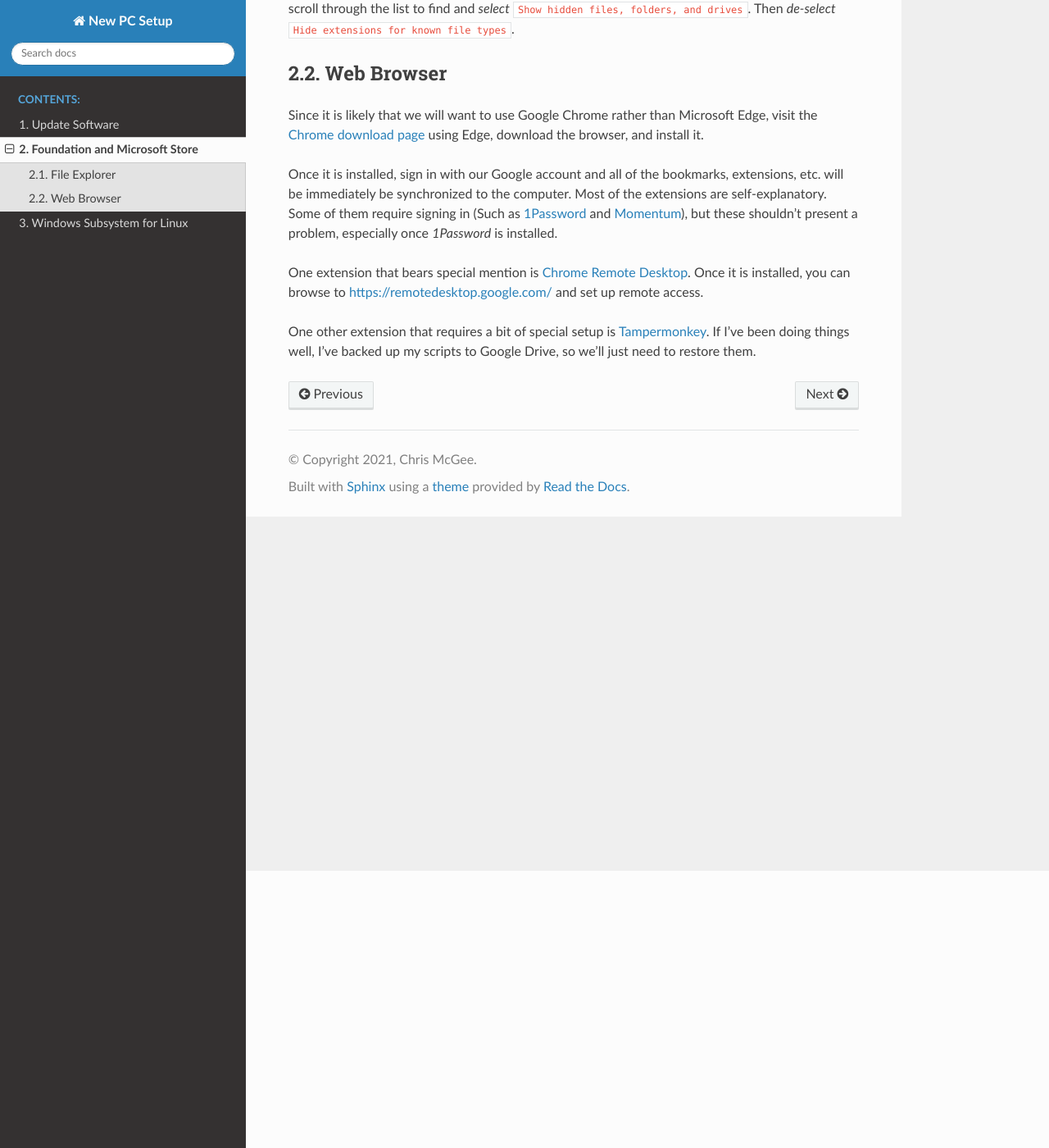
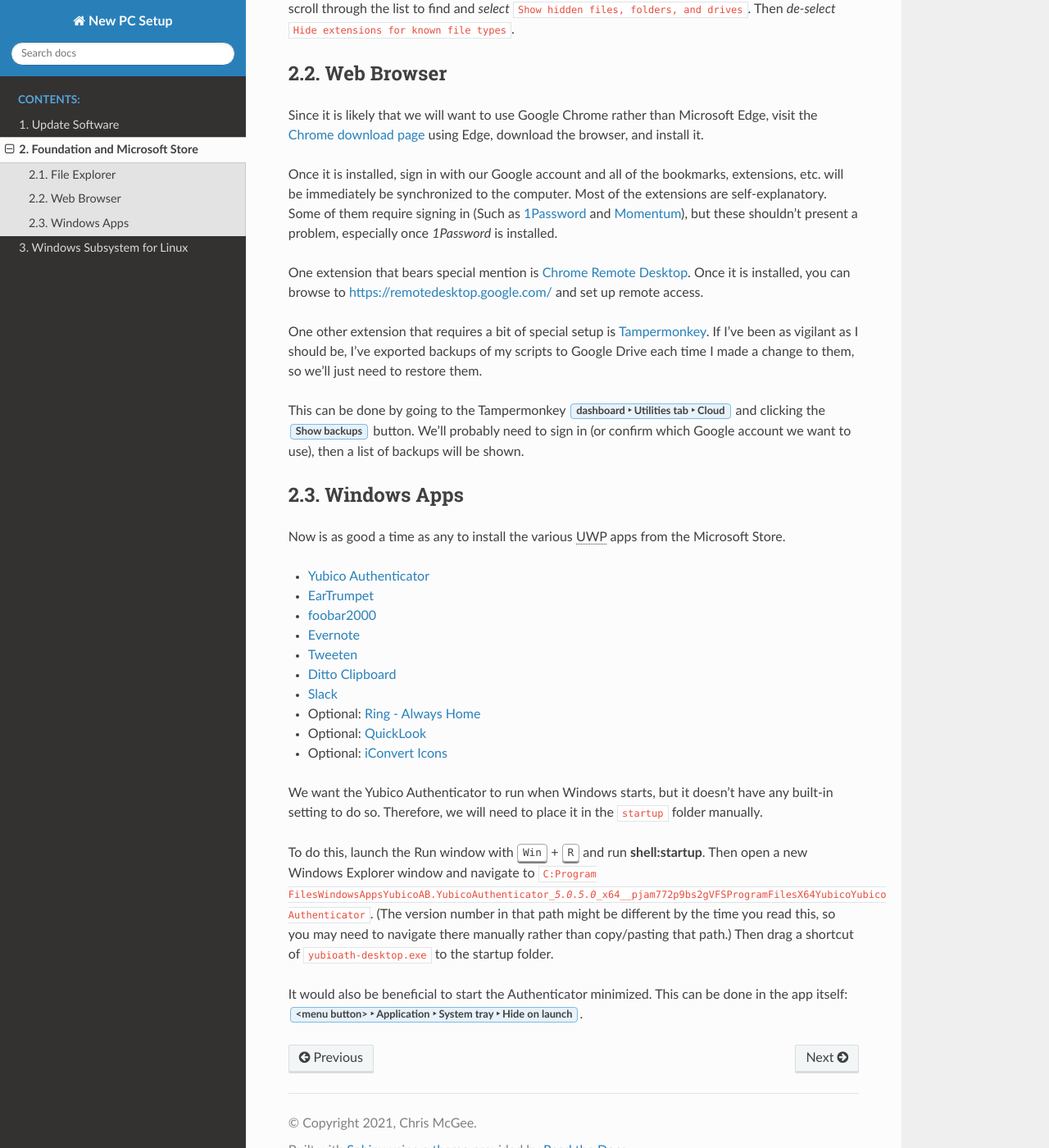
Before and after one commit to SturmB/ansible-dotfiles, a Sphinx documentation site: the page built from docs/foundation.rst, in a window 1280 px wide and 1400 px high, scrolled down 338 px. Shown: the whole window at 82% size. Built offline with Sphinx 7.4.7 and the Read the Docs theme 2.0.0, drawn with Linux system fonts in a browser that asks for light colours.

Commit message:
📝 Completes the Foundation part

```diff
--- a/docs/foundation.rst
+++ b/docs/foundation.rst
@@ -1,15 +1,18 @@
+##############################
 Foundation and Microsoft Store
-==============================
+##############################
 
 Once all of the basic operating system software has been updated, it's time to set some foundation configurations.
 
+*************
 File Explorer
--------------
+*************
 
 The first configuration change is to set File Explorer's View Mode the way we like it. There's only two settings to worry about and both can be found under :menuselection:`View --> Options --> View tab`. From there, scroll through the list to find and *select* ``Show hidden files, folders, and drives``. Then *de-select* ``Hide extensions for known file types``.
 
+***********
 Web Browser
------------
+***********
 
 Since it is likely that we will want to use Google Chrome rather than Microsoft Edge, visit the `Chrome download page <https://www.google.com/chrome/>`__ using Edge, download the browser, and install it.
 
@@ -17,23 +20,29 @@
 
 One extension that bears special mention is `Chrome Remote Desktop <https://chrome.google.com/webstore/detail/chrome-remote-desktop/inomeogfingihgjfjlpeplalcfajhgai?hl=en>`__. Once it is installed, you can browse to https://remotedesktop.google.com/ and set up remote access.
 
-One other extension that requires a bit of special setup is `Tampermonkey <https://chrome.google.com/webstore/detail/tampermonkey/dhdgffkkebhmkfjojejmpbldmpobfkfo?hl=en>`__. If I've been doing things well, I've backed up my scripts to Google Drive, so we'll just need to restore them.
+One other extension that requires a bit of special setup is `Tampermonkey <https://chrome.google.com/webstore/detail/tampermonkey/dhdgffkkebhmkfjojejmpbldmpobfkfo?hl=en>`__. If I've been as vigilant as I should be, I've exported backups of my scripts to Google Drive each time I made a change to them, so we'll just need to restore them.
 
-.. TODO: Instructions on how to restore the scripts.
+This can be done by going to the Tampermonkey :menuselection:`dashboard --> Utilities tab --> Cloud` and clicking the :guilabel:`Show backups` button. We'll probably need to sign in (or confirm which Google account we want to use), then a list of backups will be shown.
 
-..
-   Install Microsoft Store software
-      Yubico Authenticator
-         Add to startup via Run (Win+R) -> ``shell:startup``
-         ``C:\Program Files\WindowsApps\YubicoAB.YubicoAuthenticator_5.0.5.0_x64__pjam772p9bs2g\VFS\ProgramFilesX64\Yubico\Yubico Authenticator``
-      EarTrumpet
-      foobar2000
-      Evernote
-      Evernote Web Clipper
-      Tweeten
-      Ditto Clipboard
-      Slack
-      Optional
-         Ring - Always Home
-         QuickLook
-         iConvert Icons
+************
+Windows Apps
+************
+
+Now is as good a time as any to install the various :abbr:`UWP (Universal Windows Platform)` apps from the Microsoft Store.
+
+* `Yubico Authenticator <https://www.microsoft.com/en-us/p/yubico-authenticator/9nfng39387k0>`__
+* `EarTrumpet <https://www.microsoft.com/en-us/p/eartrumpet/9nblggh516xp>`__
+* `foobar2000 <https://www.microsoft.com/en-us/p/foobar2000/9pdj8x9spf2k>`__
+* `Evernote <https://www.microsoft.com/en-us/p/evernote/9wzdncrfj3mb>`__
+* `Tweeten <https://www.microsoft.com/en-us/p/tweeten/9nblggh52xbx>`__
+* `Ditto Clipboard <https://www.microsoft.com/en-us/p/ditto-clipboard/9nblggh3zbjq>`__
+* `Slack <https://www.microsoft.com/en-us/p/slack/9wzdncrdk3wp>`__
+* Optional: `Ring - Always Home <https://www.microsoft.com/en-us/p/ring-always-home/9nblggh1qwd4>`__
+* Optional: `QuickLook <https://www.microsoft.com/en-us/p/quicklook/9nv4bs3l1h4s>`__
+* Optional: `iConvert Icons <https://www.microsoft.com/en-us/p/iconvert-icons/9pps5snxx82q>`__
+
+We want the Yubico Authenticator to run when Windows starts, but it doesn't have any built-in setting to do so. Therefore, we will need to place it in the :file:`startup` folder manually.
+
+To do this, launch the Run window with :kbd:`Win` + :kbd:`R` and run :command:`shell:startup`. Then open a new Windows Explorer window and navigate to :file:`C:\Program Files\WindowsApps\YubicoAB.YubicoAuthenticator_{5.0.5.0}_x64__pjam772p9bs2g\VFS\ProgramFilesX64\Yubico\Yubico Authenticator`. (The version number in that path might be different by the time you read this, so you may need to navigate there manually rather than copy/pasting that path.) Then drag a shortcut of :file:`yubioath-desktop.exe` to the startup folder.
+
+It would also be beneficial to start the Authenticator minimized. This can be done in the app itself: :menuselection:`<menu button> --> Application --> System tray --> Hide on launch`.
```
